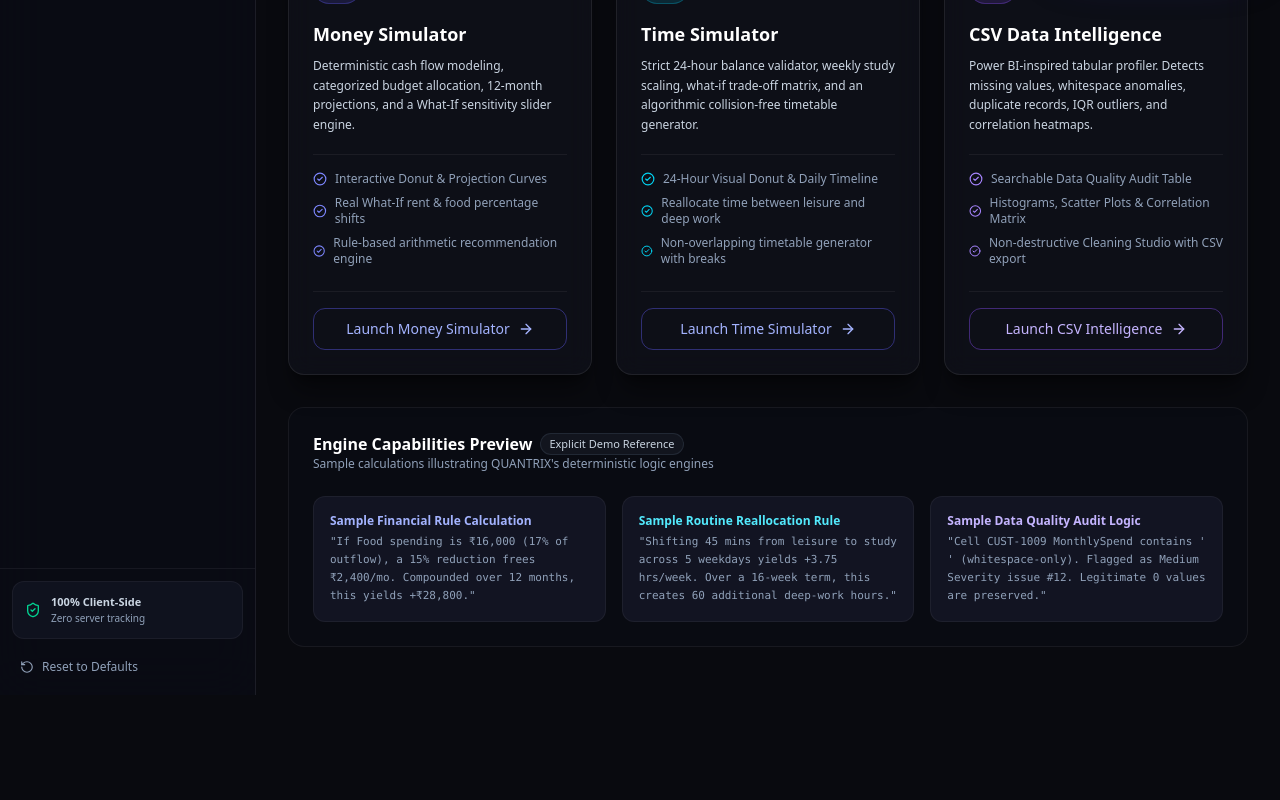
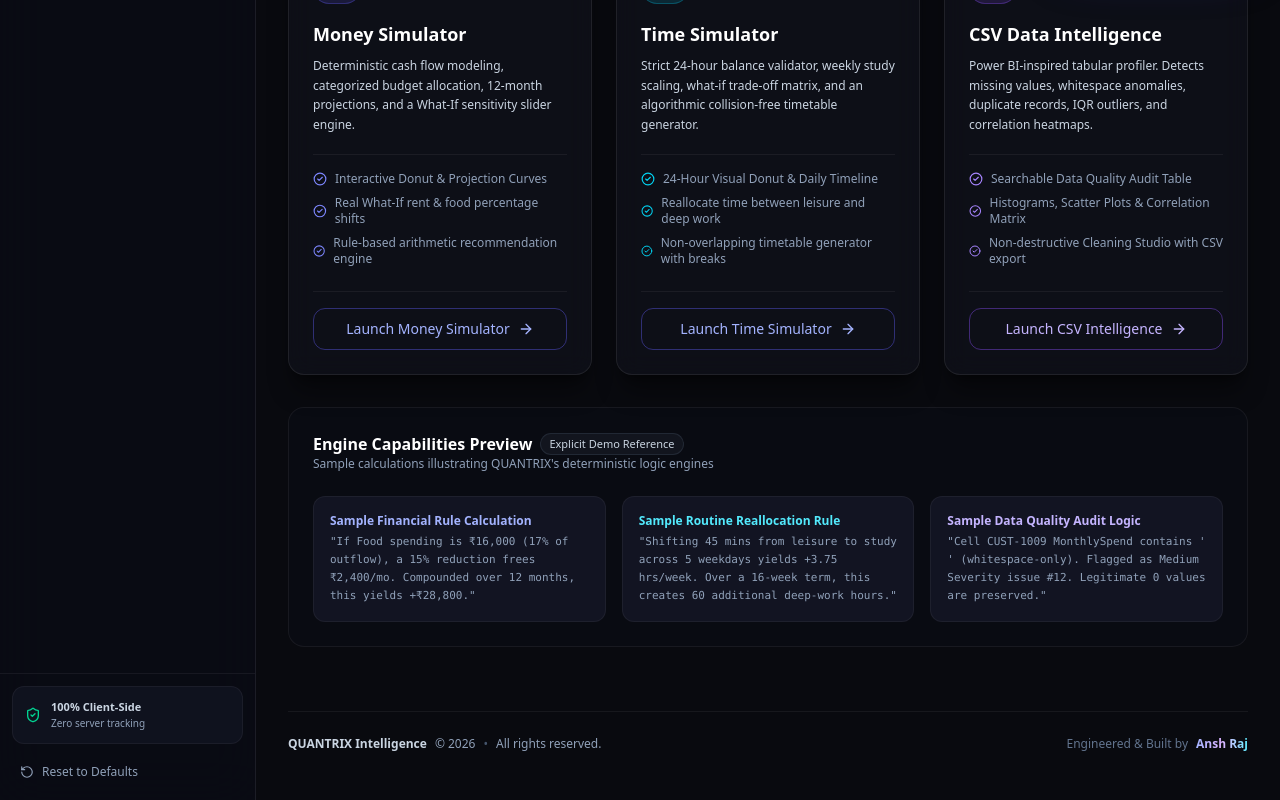
Before and after one commit to anshraj816/ORACLE, a React (Vite) app: page / in a window 1280 px wide. Shown: the part 829-1629 px from the top of the page. Before the commit the page ends 1524 px from the top, so only its background shows below. Built offline with nearby package versions, Linux system fonts and the light colour scheme; no server answers.

Commit message:
Add official copyright and author footer across all platform views: © 2026 QUANTRIX Intelligence • Engineered & Built by Ansh Raj

```diff
--- a/src/components/layout/Layout.tsx
+++ b/src/components/layout/Layout.tsx
@@ -18,8 +18,27 @@
       {/* Primary content area */}
       <div className="flex-1 flex flex-col min-w-0 z-10">
         <Header />
-        <main className="flex-1 p-3 sm:p-6 md:p-8 max-w-7xl w-full mx-auto pb-28 md:pb-12">
-          {children}
+        <main className="flex-1 p-3 sm:p-6 md:p-8 max-w-7xl w-full mx-auto pb-28 md:pb-12 flex flex-col justify-between">
+          <div>
+            {children}
+          </div>
+
+          {/* Global Platform Footer */}
+          <footer className="mt-12 sm:mt-16 pt-6 border-t border-white/[0.06] flex flex-col sm:flex-row items-center justify-between gap-3 text-xs text-slate-400">
+            <div className="flex items-center gap-2">
+              <span className="font-semibold text-slate-300">QUANTRIX Intelligence</span>
+              <span>&copy; {new Date().getFullYear()}</span>
+              <span className="hidden sm:inline text-slate-600">&bull;</span>
+              <span className="hidden sm:inline text-slate-400">All rights reserved.</span>
+            </div>
+
+            <div className="flex items-center gap-2">
+              <span className="text-slate-500">Engineered &amp; Built by</span>
+              <span className="font-bold text-transparent bg-clip-text bg-gradient-to-r from-indigo-300 via-purple-300 to-cyan-300">
+                Ansh Raj
+              </span>
+            </div>
+          </footer>
         </main>
       </div>
 
```
